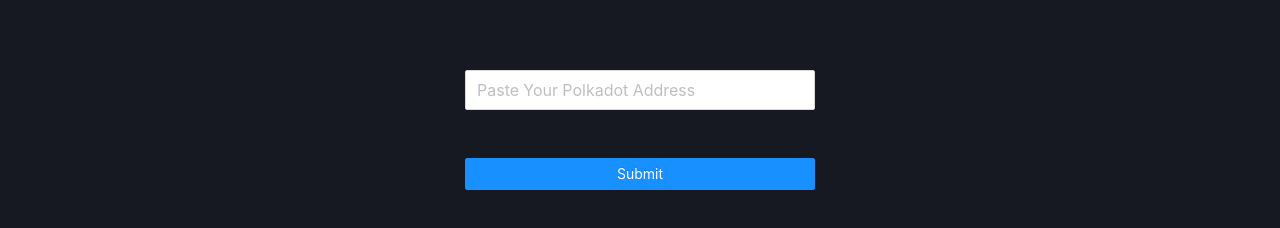
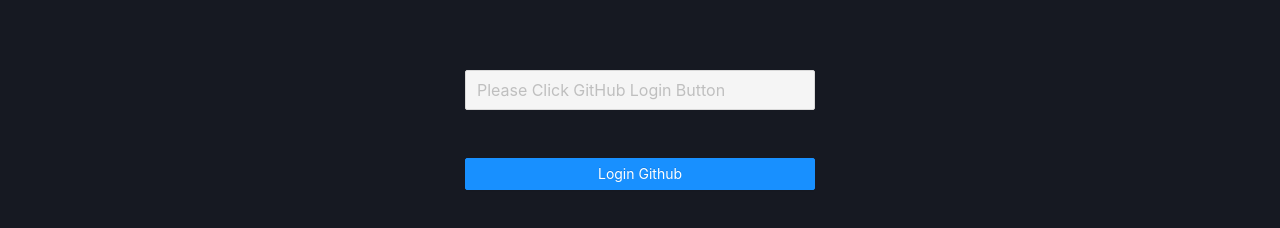
Before and after one commit to SaaS3-Foundation/homepage, a React (Create React App) app: page /faucet in a window 1280 px wide. Shown: the part 230-458 px from the top of the page. Built offline with nearby package versions, Linux system fonts and the light colour scheme; a small style sheet from the web is missing.

Commit message:
Update Faucet.js

```diff
--- a/src/pages/faucet/Faucet.js
+++ b/src/pages/faucet/Faucet.js
@@ -3,7 +3,7 @@
 import { useLocation, useParams } from "react-router-dom";
 import AppHeader from "../../components/app_header/AppHeader";
 import './Faucet.css'
-const dev_mode = true;
+const dev_mode = false;
 
 export default function Faucet(params) {
 
@@ -16,13 +16,12 @@
 
     const GithubLogin = () =>{
         const authorize_uri = 'https://github.com/login/oauth/authorize'
-        const client_id = '085179e8fee46b886215'
+        const client_id = '72a17290c572de6117e4'
         const redirect_url = 'http://rpc.saas3.io:3000/faucet'
         window.location.href = `${authorize_uri}?client_id=${client_id}&redirect_url=${redirect_url}`
     }
 
     const Submit = () =>{
-
         if (address.length==0){
             message.error('please input your address');
             return;
@@ -39,10 +38,10 @@
     }
 
     React.useEffect(()=>{
-        if(search!==undefined){
+        if(search.length!=0){
             setLoginStatus(true)
         }
-    },[search])
+    },[])
 
     return(
         <div>
@@ -55,7 +54,7 @@
             <div className="faucet-main">
                 <div style={{"display":"flex","flexDirection":"column","justifyContent":"space-between","height":"15vmin"}}>
                     <Input
-                        placeholder={loginStatus?"Paste Your Polkadot Address":"You need a GitHub account to get your test coin"}
+                        placeholder={loginStatus?"Paste Your Polkadot Address":"Please Click GitHub Login Button"}
                         value={address}
                         onChange={(e)=>{setAddress(e.target.value)}}
                         disabled={!loginStatus}
```
